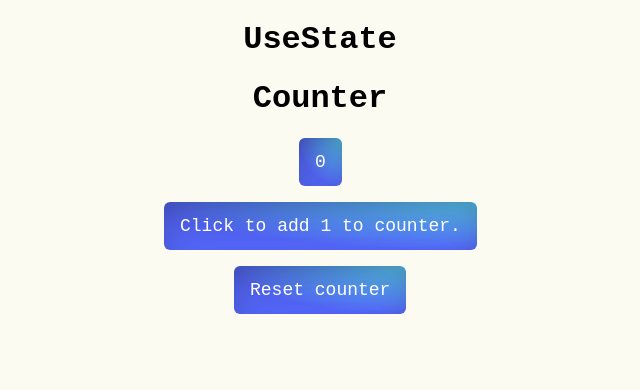
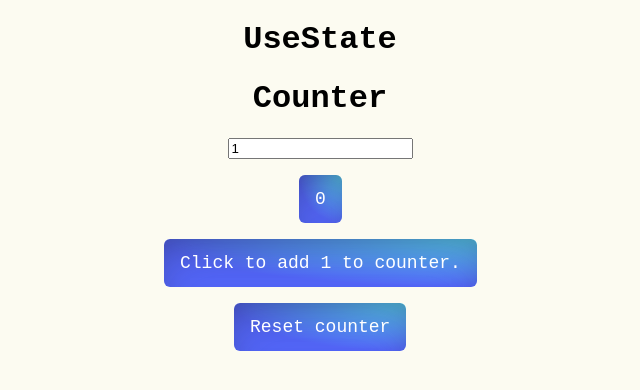
Before and after one commit to danieloliel/Usestate, a React (Create React App) app in the folder usestate/: page / in a window 1280 px wide. Shown: the top 390 px of the page, without its empty margins (320-960 px from the left). Built offline with nearby package versions, Linux system fonts and the light colour scheme.

Commit message:
Added delta

```diff
--- a/usestate/src/Counter.js
+++ b/usestate/src/Counter.js
@@ -1,23 +1,29 @@
 import { useState } from "react";
 function Counter() {
     const [count, setCount]= useState(0);
+    const [delta, setDelta] = useState(1);
     function incr(){
 
         setCount(
             function(oldCount){
-                 return oldCount +1;
+                 return oldCount +delta;
             }
         )
     }
     function reset(){
-        setCount(0) }
-
+        setCount(0)
+    }
+    function handleDelta(event){
+        console.log(event)
+        setDelta(Number(event.target.value))
+    }
 
     return (
       <div>
        <h1>Counter</h1>
+       <p><input type="number" value = {delta} onChange= {handleDelta}/></p>
        <p><div class="button-29">{count}</div></p>
-       <button class="button-29"  onClick={incr}>Click to add 1 to counter.</button> <p></p>
+       <button class="button-29"  onClick={incr}>Click to add {delta} to counter.</button> <p></p>
        <button class="button-29"  onClick={reset}>Reset counter</button>
       </div>
     );
```
